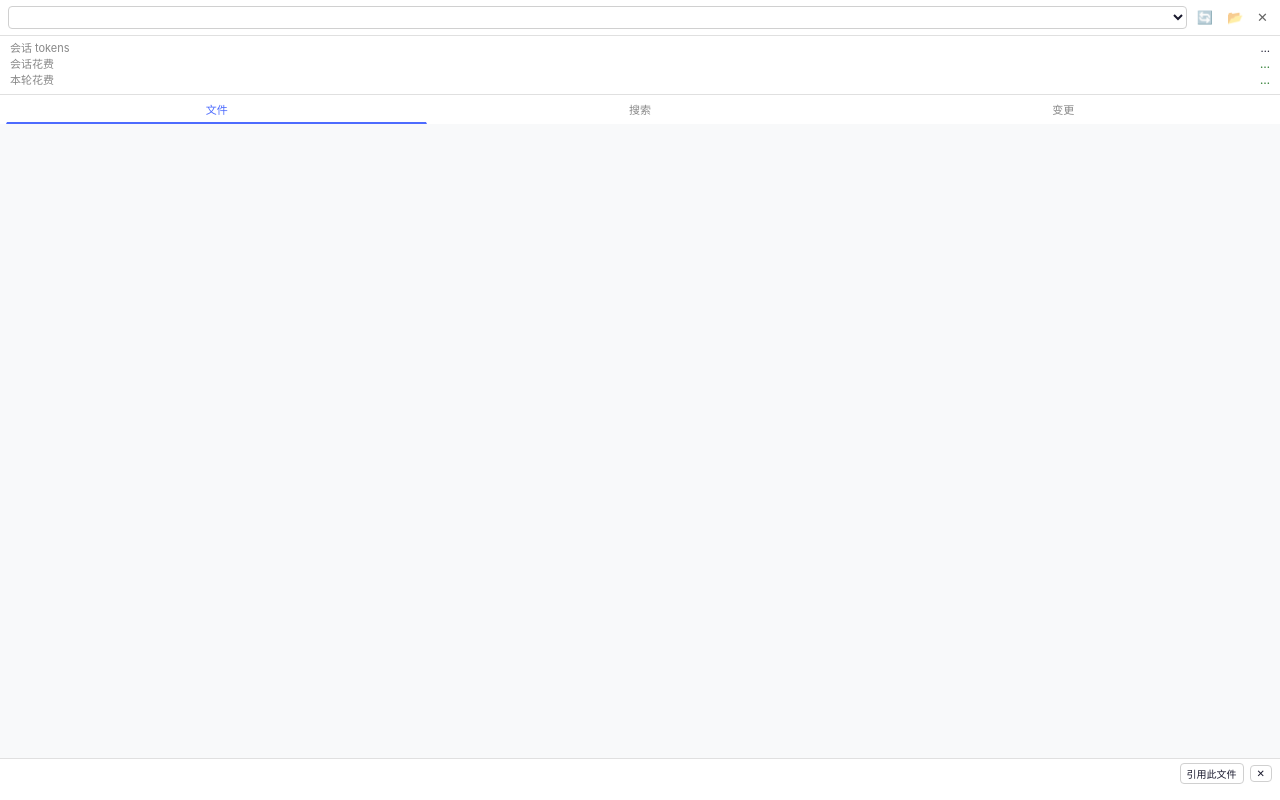
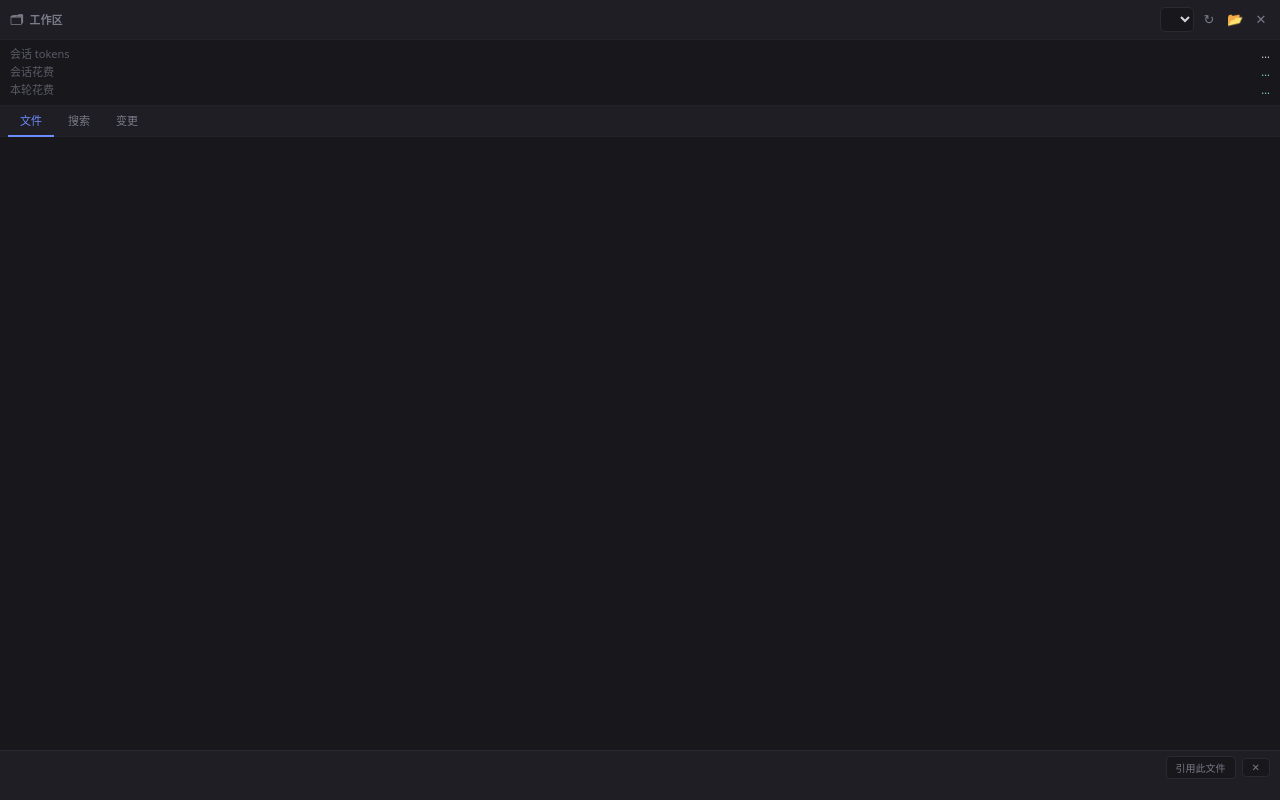
Before and after one commit to Quan-Robin/DSH-desktop-for-Linux, an Electron app: page src/files-panel.html in a window 1280 px wide. Drawn offline with Linux system fonts and the light colour scheme; no server answers.

Commit message:
style(panel): redesign right sidebar as Codex/VS Code-style dark file explorer
- Dark theme (#17171c bg, #1e1e24 header) matching the dsh UI
- Clean header with 工作区 title + icon buttons
- Blue accent (#6c8cff) active tab, soft hover/selected states
- Reworked file tree with folder/file icons, monospace, scrollbar styling
- Stats strip with tabular numbers and green cost values
- Custom scrollbar and antialiased text for a polished feel

```diff
--- a/src/files-panel.html
+++ b/src/files-panel.html
@@ -4,67 +4,175 @@
 <meta charset="utf-8">
 <title>Files — DeepSeek Harness</title>
 <style>
-  :root { color-scheme: light dark; }
-  body { margin: 0; font: 12px/1.45 -apple-system, BlinkMacSystemFont, "Segoe UI", Roboto, Oxygen, Ubuntu, Cantarell, "Fira Sans", "Droid Sans", "Helvetica Neue", sans-serif; display: flex; flex-direction: column; height: 100vh; overflow: hidden; background: var(--dsw-alias-bg-layer-2, #f8f9fa); color: var(--dsw-alias-label-primary, #1a1a2e); }
-  header { display: flex; align-items: center; gap: 6px; padding: 6px 8px; border-bottom: 1px solid var(--dsw-alias-border-l2, #e0e0e0); background: var(--dsw-alias-bg-layer-1, #ffffff); }
-  header select { flex: 1; min-width: 0; font: inherit; border-radius: 4px; padding: 2px 4px; border: 1px solid var(--dsw-alias-border-l2, #d0d0d0); background: transparent; color: inherit; }
-  header button { border: none; background: transparent; cursor: pointer; font-size: 13px; padding: 2px 4px; opacity: .6; border-radius: 4px; }
-  header button:hover { opacity: 1; background: rgba(128,128,128,.1); }
-  #stats { padding: 5px 10px; border-bottom: 1px solid var(--dsw-alias-border-l2, #e0e0e0); font-variant-numeric: tabular-nums; font-size: 11px; background: var(--dsw-alias-bg-layer-1, #ffffff); }
+  :root {
+    color-scheme: dark;
+    --bg: #17171c;
+    --bg-elev: #1e1e24;
+    --border: #2a2a33;
+    --border-soft: #22222a;
+    --text: #d6d6e0;
+    --text-muted: #7a7a88;
+    --text-dim: #5a5a66;
+    --accent: #6c8cff;
+    --accent-soft: rgba(108,140,255,.14);
+    --hover: rgba(255,255,255,.055);
+    --active: rgba(108,140,255,.16);
+    --mono: "SF Mono", "Cascadia Code", "JetBrains Mono", Consolas, monospace;
+    --radius: 6px;
+  }
+  * { box-sizing: border-box; }
+  html, body { height: 100%; }
+  body {
+    margin: 0;
+    font: 12px/1.45 system-ui, -apple-system, "Segoe UI", Roboto, "PingFang SC", "Microsoft YaHei", "Noto Sans CJK SC", sans-serif;
+    display: flex; flex-direction: column; height: 100vh; overflow: hidden;
+    background: var(--bg); color: var(--text);
+    -webkit-font-smoothing: antialiased;
+  }
+  ::-webkit-scrollbar { width: 9px; height: 9px; }
+  ::-webkit-scrollbar-thumb { background: #32323e; border-radius: 5px; border: 2px solid var(--bg); }
+  ::-webkit-scrollbar-thumb:hover { background: #43434f; }
+  ::-webkit-scrollbar-track { background: transparent; }
+
+  header {
+    display: flex; align-items: center; gap: 4px;
+    padding: 7px 8px 7px 10px;
+    background: var(--bg-elev);
+    border-bottom: 1px solid var(--border-soft);
+    flex: none;
+  }
+  header .title {
+    display: flex; align-items: center; gap: 6px; flex: 1; min-width: 0;
+    font-size: 11px; font-weight: 600; letter-spacing: .2px; color: var(--text-muted);
+    white-space: nowrap; overflow: hidden; text-overflow: ellipsis;
+  }
+  header .title .logo { font-size: 12px; }
+  header select {
+    flex: none; max-width: 120px; min-width: 0;
+    font: inherit; font-size: 11px;
+    color: var(--text); background: var(--bg);
+    border: 1px solid var(--border); border-radius: 5px;
+    padding: 3px 6px; outline: none; cursor: pointer;
+  }
+  header select:focus { border-color: var(--accent); }
+  header .icon {
+    flex: none; width: 22px; height: 22px;
+    display: grid; place-items: center;
+    border: none; background: transparent; color: var(--text-muted);
+    font-size: 13px; border-radius: 5px; cursor: pointer; padding: 0;
+  }
+  header .icon:hover { color: var(--text); background: var(--hover); }
+
+  #stats {
+    flex: none; padding: 6px 10px 7px;
+    font-variant-numeric: tabular-nums; font-size: 11px;
+    color: var(--text-muted);
+    background: var(--bg);
+    border-bottom: 1px solid var(--border-soft);
+    display: grid; gap: 2px;
+  }
   #stats .row { display: flex; justify-content: space-between; gap: 8px; }
-  #stats .k { color: var(--dsw-alias-label-tertiary, #888); }
-  #stats .cost { color: #2e7d32; font-weight: 500; }
-  #tabs { display: flex; gap: 2px; padding: 4px 6px 0; background: var(--dsw-alias-bg-layer-1, #ffffff); }
-  .tab { flex: 1; text-align: center; padding: 3px 0; border-radius: 4px 4px 0 0; border: 1px solid transparent; border-bottom: 2px solid transparent; cursor: pointer; font-size: 11px; color: var(--dsw-alias-label-tertiary, #888); user-select: none; transition: all .15s; }
-  .tab:hover { color: var(--dsw-alias-label-primary, #1a1a2e); background: rgba(77,107,254,.05); }
-  .tab.active { color: #4d6bfe; border-bottom-color: #4d6bfe; font-weight: 500; background: transparent; }
-  .page { flex: 1; overflow: auto; display: none; flex-direction: column; }
+  #stats .k { color: var(--text-dim); }
+  #stats .v { color: var(--text); font-weight: 500; }
+  #stats .v.cost { color: #7ee2a8; }
+
+  #tabs {
+    flex: none; display: flex; gap: 2px;
+    padding: 0 8px; background: var(--bg-elev);
+    border-bottom: 1px solid var(--border-soft);
+  }
+  .tab {
+    flex: 0 1 auto; padding: 7px 12px 6px; text-align: center;
+    font-size: 11px; color: var(--text-muted); cursor: pointer; user-select: none;
+    border-bottom: 2px solid transparent; margin-bottom: -1px;
+    transition: color .12s;
+  }
+  .tab:hover { color: var(--text); background: var(--hover); border-radius: 4px 4px 0 0; }
+  .tab.active { color: var(--accent); border-bottom-color: var(--accent); font-weight: 500; }
+
+  .page { flex: 1; overflow: auto; display: none; flex-direction: column; min-height: 0; }
   .page.active { display: flex; }
-  #searchbar { display: flex; gap: 6px; padding: 6px; }
-  #searchbar input { flex: 1; font: inherit; border: 1px solid var(--dsw-alias-border-l2, #d0d0d0); border-radius: 4px; padding: 3px 6px; background: transparent; color: inherit; outline: none; }
-  #searchbar input:focus { border-color: #4d6bfe; box-shadow: 0 0 0 2px rgba(77,107,254,.15); }
-  .hit { padding: 3px 8px; cursor: pointer; }
-  .hit:hover { background: rgba(77,107,254,.08); }
-  .hit .where { font-size: 10px; color: var(--dsw-alias-label-tertiary, #888); font-family: ui-monospace, Consolas, monospace; }
-  .hit .what { font-family: ui-monospace, Consolas, monospace; font-size: 10px; white-space: nowrap; overflow: hidden; text-overflow: ellipsis; }
-  #gitbar { display: flex; align-items: center; gap: 6px; padding: 6px 8px; font-size: 11px; border-bottom: 1px solid var(--dsw-alias-border-l2, #e0e0e0); background: var(--dsw-alias-bg-layer-1, #ffffff); }
-  #gitbar .branch { font-family: ui-monospace, Consolas, monospace; font-size: 11px; }
-  #gitbar button { margin-left: auto; }
-  .gfile { display: flex; gap: 6px; padding: 2px 8px; font-family: ui-monospace, Consolas, monospace; font-size: 10px; cursor: pointer; }
-  .gfile:hover { background: rgba(77,107,254,.08); }
+
+  #searchbar { flex: none; display: flex; gap: 6px; padding: 8px; }
+  #searchbar input {
+    flex: 1; font: inherit; font-size: 11px;
+    border: 1px solid var(--border); border-radius: 5px;
+    padding: 5px 8px; color: var(--text); background: var(--bg);
+    outline: none;
+  }
+  #searchbar input::placeholder { color: var(--text-dim); }
+  #searchbar input:focus { border-color: var(--accent); box-shadow: 0 0 0 2px var(--accent-soft); }
+  .hit { padding: 5px 10px; cursor: pointer; border-left: 2px solid transparent; }
+  .hit:hover { background: var(--hover); border-left-color: var(--accent); }
+  .hit .where { font-size: 10px; color: var(--text-dim); font-family: var(--mono); }
+  .hit .what { font-family: var(--mono); font-size: 11px; white-space: nowrap; overflow: hidden; text-overflow: ellipsis; color: var(--text); }
+
+  #gitbar {
+    flex: none; display: flex; align-items: center; gap: 6px;
+    padding: 6px 10px; font-size: 11px;
+    border-bottom: 1px solid var(--border-soft);
+    background: var(--bg); color: var(--text-muted);
+  }
+  #gitbar .branch { font-family: var(--mono); color: var(--text); }
+  #gitbar button {
+    margin-left: auto; font: inherit; font-size: 10px;
+    border: 1px solid var(--border); border-radius: 5px;
+    padding: 2px 8px; background: var(--bg-elev); color: var(--text-muted); cursor: pointer;
+  }
+  #gitbar button:hover { color: var(--text); border-color: var(--accent); }
+  .gfile { display: flex; gap: 7px; padding: 3px 10px; font-family: var(--mono); font-size: 11px; cursor: pointer; border-left: 2px solid transparent; }
+  .gfile:hover { background: var(--hover); border-left-color: var(--accent); }
   .gfile .st { width: 2ch; font-weight: 700; }
-  .st.M { color: #e65100; } .st.A { color: #2e7d32; } .st.D { color: #c62828; }
-  #diff { margin: 0; padding: 6px 8px; overflow: auto; font: 10px/1.5 ui-monospace, Consolas, monospace; white-space: pre; }
-  #diff .add { color: #2e7d32; } #diff .del { color: #c62828; } #diff .hunk { color: var(--dsw-alias-label-tertiary, #888); }
-  #tree { flex: 1; overflow: auto; padding: 2px 2px 8px; }
-  .node { display: flex; align-items: center; gap: 4px; padding: 2px 4px 2px calc(4px + var(--d, 0) * 12px); border-radius: 4px; cursor: pointer; white-space: nowrap; overflow: hidden; text-overflow: ellipsis; user-select: none; }
-  .node:hover { background: rgba(77,107,254,.08); }
-  .node .tw { width: 10px; flex: none; opacity: .6; font-size: 9px; }
+  .st.M { color: #ffb454; } .st.A { color: #7ee2a8; } .st.D { color: #ff7b72; }
+  #diff { margin: 0; padding: 8px 10px; overflow: auto; font: 10px/1.55 var(--mono); white-space: pre; color: var(--text-muted); }
+  #diff .add { color: #7ee2a8; } #diff .del { color: #ff7b72; } #diff .hunk { color: var(--text-dim); }
+
+  #tree { flex: 1; overflow: auto; padding: 4px 2px 12px; }
+  .node {
+    display: flex; align-items: center; gap: 5px;
+    padding: 3px 6px 3px calc(8px + var(--d, 0) * 13px);
+    border-radius: 4px; cursor: pointer;
+    white-space: nowrap; overflow: hidden; text-overflow: ellipsis; user-select: none;
+    color: var(--text);
+  }
+  .node:hover { background: var(--hover); }
+  .node .tw { width: 14px; flex: none; font-size: 11px; color: var(--text-dim); text-align: center; }
   .node .nm { overflow: hidden; text-overflow: ellipsis; }
-  .node.file .tw { text-align: center; }
+  .node.file .nm { color: #c9c9d6; }
   .node.dir { font-weight: 500; }
-  .node .badge { margin-left: auto; font-size: 9px; color: var(--dsw-alias-label-tertiary, #888); }
-  .empty { padding: 14px 10px; color: var(--dsw-alias-label-tertiary, #888); text-align: center; }
-  .trunc { padding: 4px 8px; font-size: 10px; color: var(--dsw-alias-label-tertiary, #888); }
-  #preview { border-top: 1px solid var(--dsw-alias-border-l2, #e0e0e0); max-height: 38%; display: flex; flex-direction: column; background: var(--dsw-alias-bg-layer-1, #ffffff); }
-  #preview .pv-head { display: flex; align-items: center; gap: 6px; padding: 4px 8px; font-size: 11px; }
-  #preview .pv-head .t { flex: 1; overflow: hidden; text-overflow: ellipsis; white-space: nowrap; font-weight: 500; }
-  #preview pre { margin: 0; padding: 6px 8px; overflow: auto; font: 10px/1.5 ui-monospace, Consolas, monospace; opacity: .85; flex: 1; }
-  #preview button { font-size: 10px; padding: 2px 6px; border-radius: 4px; border: 1px solid var(--dsw-alias-border-l2, #d0d0d0); background: transparent; color: inherit; cursor: pointer; }
-  #preview button:hover { background: rgba(77,107,254,.1); }
+  .node.dir .tw { color: #6c8cff; }
+  .node.file .tw { color: var(--text-dim); font-size: 10px; }
+  .node .badge { margin-left: auto; font-size: 9px; color: var(--text-dim); }
+  .empty { padding: 16px 12px; color: var(--text-dim); text-align: center; font-size: 11px; }
+  .trunc { padding: 5px 10px; font-size: 10px; color: var(--text-dim); }
+
+  #preview {
+    flex: none; border-top: 1px solid var(--border);
+    max-height: 38%; display: flex; flex-direction: column;
+    background: var(--bg-elev);
+  }
+  #preview .pv-head { display: flex; align-items: center; gap: 6px; padding: 5px 10px; font-size: 11px; }
+  #preview .pv-head .t { flex: 1; overflow: hidden; text-overflow: ellipsis; white-space: nowrap; font-weight: 500; font-family: var(--mono); font-size: 10px; }
+  #preview pre { margin: 0; padding: 8px 10px; overflow: auto; font: 10px/1.5 var(--mono); opacity: .85; flex: 1; color: var(--text); }
+  #preview button {
+    font-size: 10px; padding: 3px 9px; border-radius: 4px;
+    border: 1px solid var(--border); background: var(--bg); color: var(--text-muted); cursor: pointer;
+  }
+  #preview button:hover { color: var(--text); border-color: var(--accent); background: var(--accent-soft); }
 </style>
 </head>
 <body>
 <header>
+  <div class="title"><span class="logo">🗂</span><span>工作区</span></div>
   <select id="ws" title=""></select>
-  <button id="btn-refresh" title="refresh">🔄</button>
-  <button id="btn-opendir" title="open in file manager">📂</button>
-  <button id="btn-close" title="close">✕</button>
+  <button class="icon" id="btn-refresh" title="refresh">↻</button>
+  <button class="icon" id="btn-opendir" title="open in file manager">📂</button>
+  <button class="icon" id="btn-close" title="close">✕</button>
 </header>
 <div id="stats">
-  <div class="row"><span class="k" data-i18n="sessionTokens">会话 tokens</span><span id="st-tok">…</span></div>
-  <div class="row"><span class="k" data-i18n="sessionCost">会话花费</span><span id="st-cost" class="cost">…</span></div>
-  <div class="row"><span class="k" data-i18n="turnCost">本轮花费</span><span id="st-turn" class="cost">…</span></div>
+  <div class="row"><span class="k" data-i18n="sessionTokens">会话 tokens</span><span id="st-tok" class="v">…</span></div>
+  <div class="row"><span class="k" data-i18n="sessionCost">会话花费</span><span id="st-cost" class="v cost">…</span></div>
+  <div class="row"><span class="k" data-i18n="turnCost">本轮花费</span><span id="st-turn" class="v cost">…</span></div>
 </div>
 <div id="tabs">
   <div class="tab active" id="tab-files" data-i18n="tabFiles">文件</div>
```
